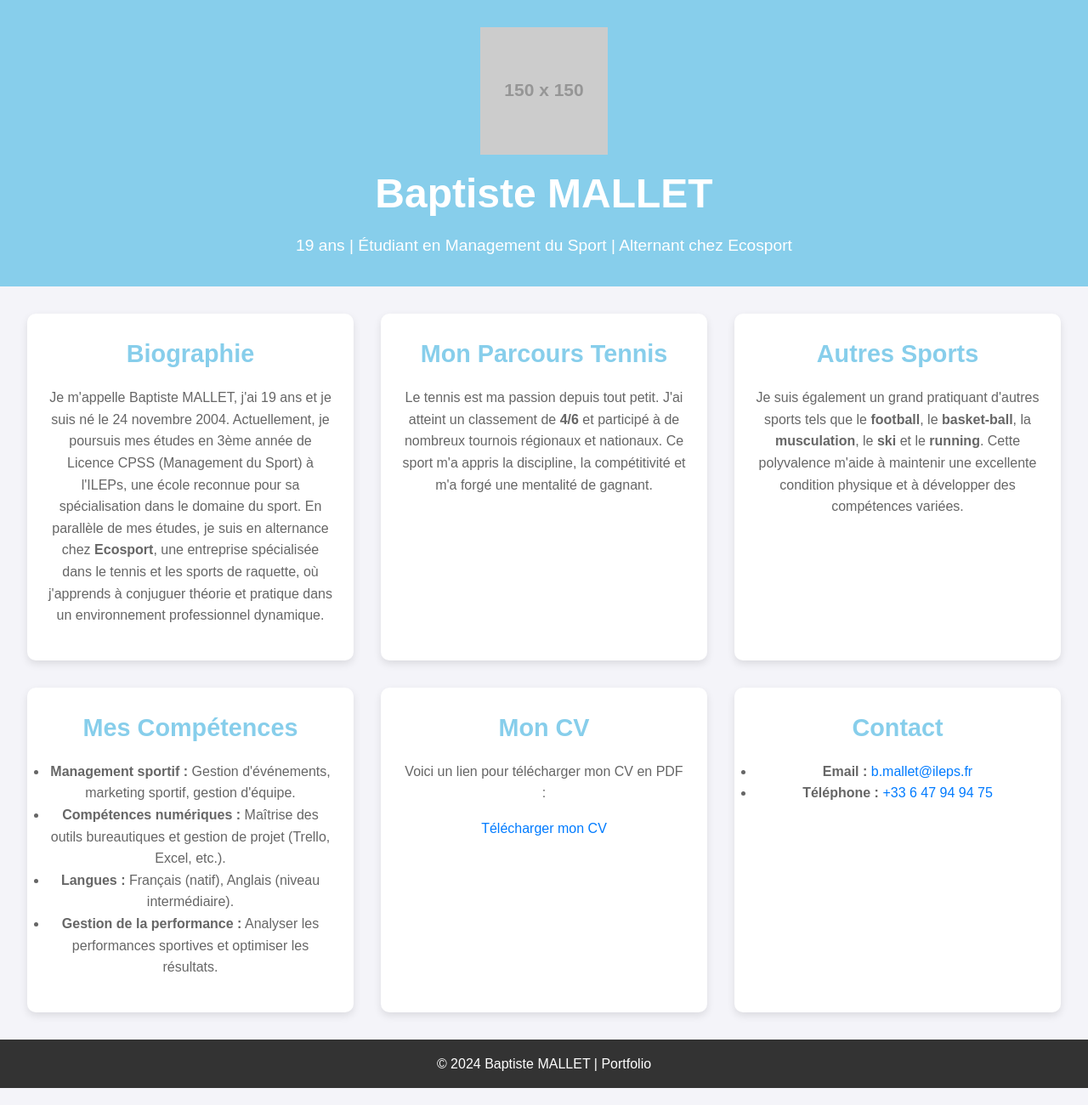
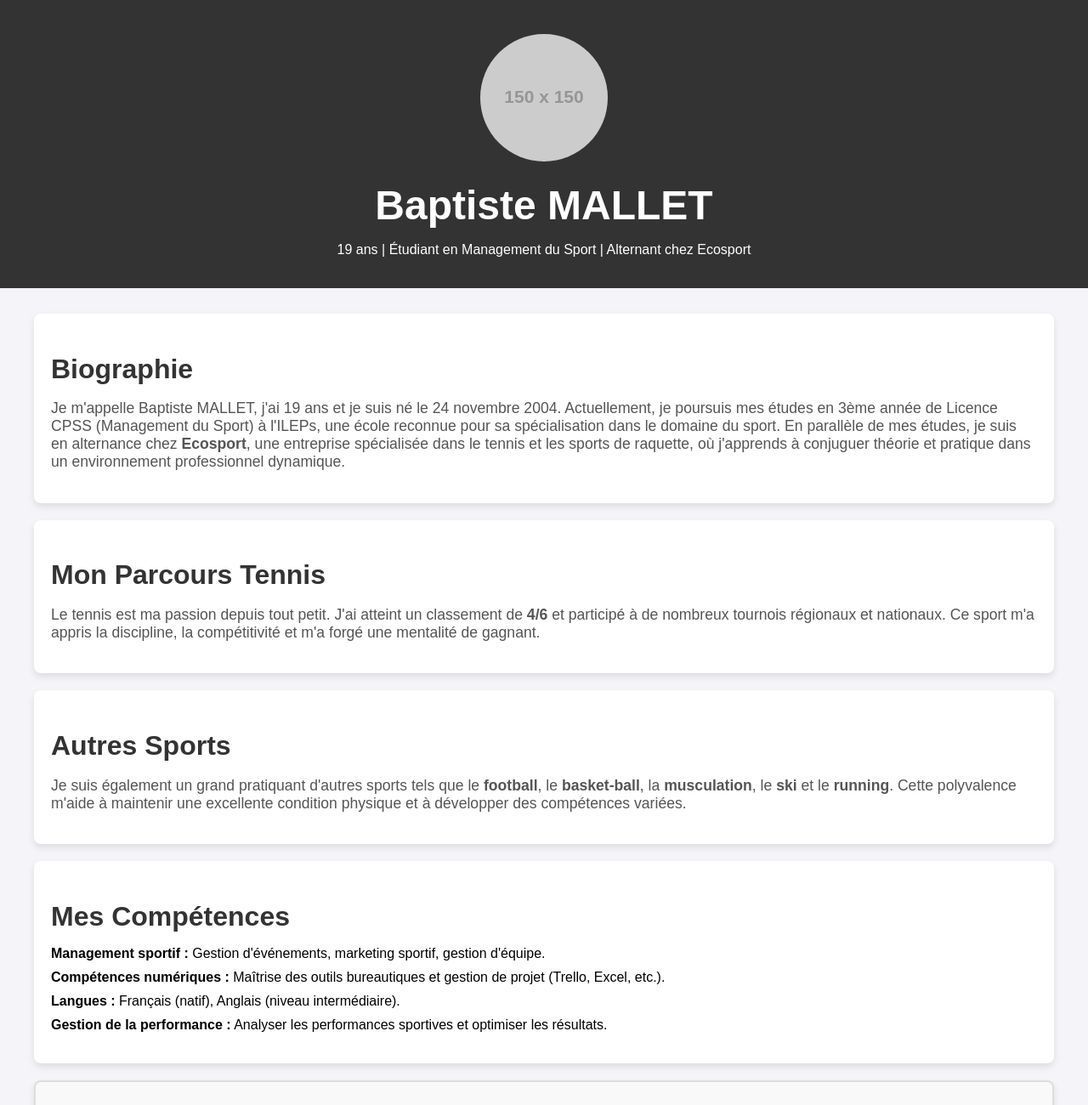
Before and after one commit to baptist2404/portfolio-bm.github.io, a plain HTML site: page index.html in a window 1280 px wide. Shown: the top 1300 px of the page at 85% size. Drawn offline with Linux system fonts and the light colour scheme; placeholder pictures from the web are drawn by us.

Commit message:
Update style.css

```diff
--- a/style.css
+++ b/style.css
@@ -1,113 +1,127 @@
-
-/* RESET et styles de base */
-* {
+/* Global */
+body {
+    font-family: Arial, sans-serif;
+    background-color: #f4f4f9;
     margin: 0;
     padding: 0;
-    box-sizing: border-box;
-}
-
-body {
-    font-family: 'Arial', sans-serif;
-    background-color: #f4f4f9;
-    color: #333;
-    line-height: 1.6;
 }
 
 header {
-    background-color: #87CEEB;
-    color: #fff;
-    padding: 2rem;
+    background-color: #333;
+    color: white;
+    padding: 20px;
     text-align: center;
 }
 
-header h1 {
-    font-size: 3rem;
-    margin-bottom: 0.5rem;
+.header-container h1 {
+    margin: 0;
+    font-size: 3em;
 }
 
-header p {
-    font-size: 1.2rem;
-    font-weight: 300;
+.profile-image {
+    border-radius: 50%;
+    width: 150px;
+    height: 150px;
+    margin: 20px 0;
 }
 
+/* Main Content */
 .content-container {
-    display: grid;
-    grid-template-columns: repeat(auto-fill, minmax(300px, 1fr));
-    gap: 2rem;
-    padding: 2rem;
+    padding: 30px;
+    max-width: 1200px;
+    margin: 0 auto;
 }
 
 .card {
-    background-color: #fff;
-    border-radius: 10px;
-    box-shadow: 0 4px 10px rgba(0, 0, 0, 0.1);
-    overflow: hidden;
-    transition: transform 0.3s ease, box-shadow 0.3s ease;
-    padding: 1.5rem;
+    background-color: white;
+    padding: 20px;
+    margin-bottom: 20px;
+    border-radius: 8px;
+    box-shadow: 0 4px 8px rgba(0, 0, 0, 0.1);
+}
+
+.card h2 {
+    font-size: 2em;
+    color: #333;
+    margin-bottom: 15px;
+}
+
+.card p {
+    font-size: 1.1em;
+    color: #555;
+}
+
+.card ul {
+    list-style-type: none;
+    padding: 0;
+}
+
+.card ul li {
+    margin-bottom: 10px;
+}
+
+.card ul li a {
+    color: #0073e6;
+    text-decoration: none;
+}
+
+/* Section CV */
+.cv {
+    background-color: #f9f9f9;
+    padding: 20px;
+    border: 2px solid #ddd;
     text-align: center;
 }
 
-.card h2 {
-    font-size: 1.8rem;
-    margin-bottom: 1rem;
-    color: #87CEEB;
+.cv-link {
+    display: inline-block;
+    margin-top: 20px;
+    padding: 10px 20px;
+    background-color: #0073e6;
+    color: white;
+    text-decoration: none;
+    border-radius: 5px;
+    font-size: 1.1em;
 }
 
-.card p, .card ul {
-    font-size: 1rem;
-    color: #666;
-    margin-bottom: 1rem;
+.cv-link:hover {
+    background-color: #005bb5;
 }
 
-.card a {
-    color: #007bff;
-    text-decoration: none;
+/* Footer */
+footer {
+    background-color: #333;
+    color: white;
+    padding: 15px;
+    text-align: center;
 }
 
-.card a:hover {
-    text-decoration: underline;
+/* Animation */
+.card {
+    transition: transform 0.3s ease, box-shadow 0.3s ease;
 }
 
 .card:hover {
-    transform: translateY(-10px);
-    box-shadow: 0 8px 20px rgba(0, 0, 0, 0.2);
+    transform: scale(1.05);
+    box-shadow: 0 8px 16px rgba(0, 0, 0, 0.2);
 }
 
-/* Effet de survol pour les sections */
-.card. tennis:hover {
-    background-color: #e8f9e4;
-}
-
-.card.sports:hover {
-    background-color: #e8f9e4;
-}
-
-.card.cinema:hover {
-    background-color: #e8f9e4;
-}
-
-.card.contact:hover {
-    background-color: #e8f9e4;
-}
-
-footer {
-    background-color: #333;
-    color: #fff;
-    padding: 1rem;
-    text-align: center;
-}
-
-/* Adaptation mobile */
-@media (max-width: 768px) {
-    .content-container {
-        grid-template-columns: 1fr;
+/* Responsive Design */
+@media screen and (max-width: 768px) {
+    .header-container h1 {
+        font-size: 2.5em;
     }
 
-    header h1 {
-        font-size: 2.5rem;
+    .profile-image {
+        width: 120px;
+        height: 120px;
     }
 
-    header p {
-        font-size: 1rem;
+    .content-container {
+        padding: 15px;
+    }
+
+    .card {
+        padding: 15px;
     }
 }
```
